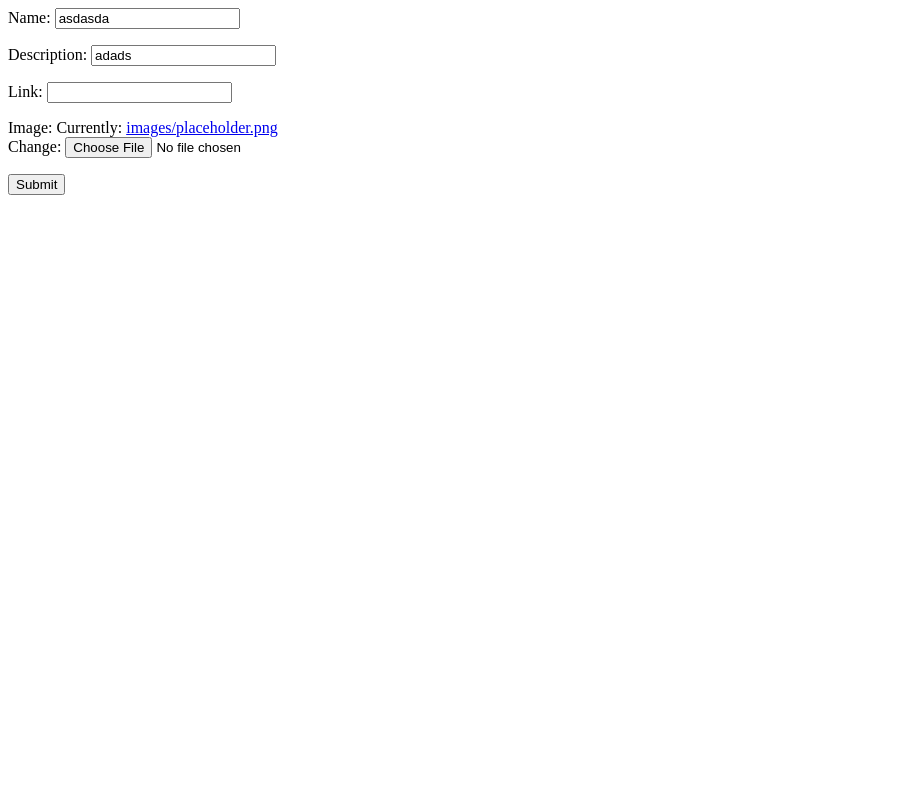
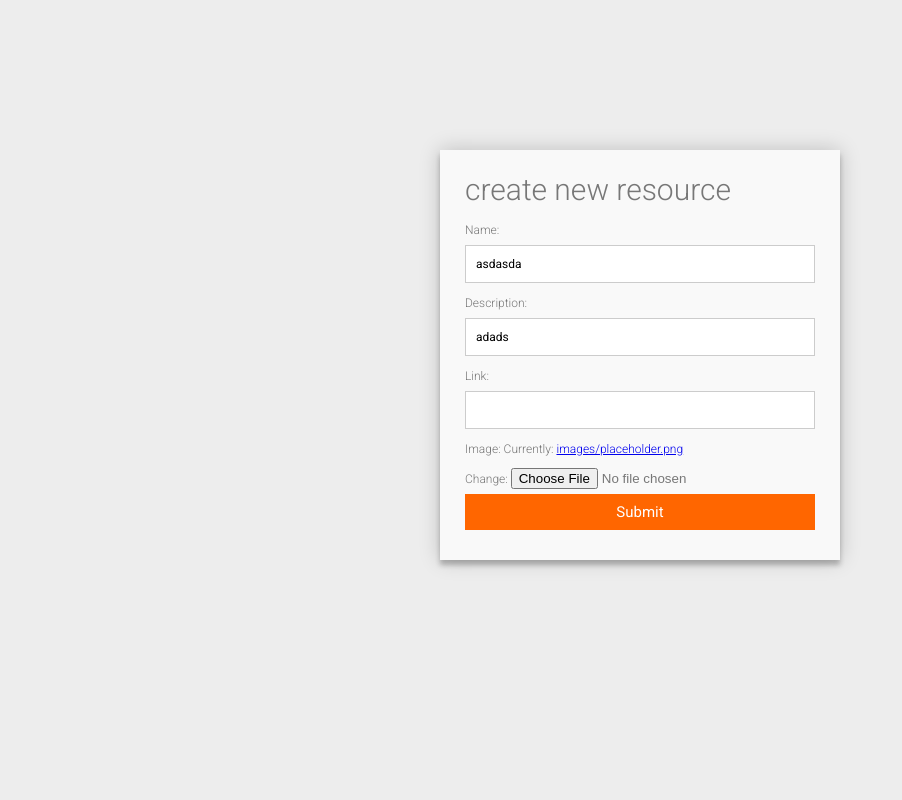
Before and after one commit to aelbarbary/avacat, a Django app: page /edit/27 in a window 1280 px wide. Shown: the whole page, without its empty margins (0-902 px from the left). Run offline with Django 3.2, Linux system fonts and the light colour scheme; data comes from the database, SQL or seed files in the repository; both versions use the stored data as it was after the commit.

Commit message:
form css

```diff
--- a/avacatapp/models.py
+++ b/avacatapp/models.py
@@ -12,8 +12,8 @@ class Resource(models.Model):
    link = models.CharField(max_length=500, blank=True)
    created_date = models.DateField(default=timezone.now)
    image = models.ImageField(upload_to = "images", default = 'images/placeholder.png')
-   likes = models.IntegerField()
-   dislikes = models.IntegerField()
+   likes = models.IntegerField(default = 0)
+   dislikes = models.IntegerField(default = 0)
 
    def indexing(self):
        obj = ResourceIndex(
--- a/avacatapp/templates/avacatapp/resource_form.html
+++ b/avacatapp/templates/avacatapp/resource_form.html
@@ -1,5 +1,22 @@
-<form method="post" enctype="multipart/form-data">
+{% load static %}
+
+<head>
+	<meta charset="UTF-8">
+	<title>Search Bar Animation</title>
+  <link rel="stylesheet" href="{% static "css/resource-form.css" %}">
+
+    <!-- Custom Fonts -->
+    <link href="{% static "vendor/font-awesome/css/font-awesome.min.css" %}" rel="stylesheet" type="text/css">
+    <link href="https://fonts.googleapis.com/css?family=Montserrat:400,700" rel="stylesheet" type="text/css">
+    <link href="https://fonts.googleapis.com/css?family=Lato:400,700,400italic,700italic" rel="stylesheet" type="text/css">
+</head>
+<div class="container">
+
+<form method="post" enctype="multipart/form-data" id="contact">
+    <h3>create new resource</h3>
     {% csrf_token %}
     {{ form.as_p }}
     <input type="submit" value="Submit" />
 </form>
+
+</div>
--- a/static/css/product-lists/product-list-basic.css
+++ b/static/css/product-lists/product-list-basic.css
@@ -118,7 +118,7 @@
     font-size: 13px;
     cursor: pointer;
 
-    width: 95px;
+    width: 60px;
     height: 32px;
 }
 
--- /dev/null
+++ b/static/css/resource-form.css
@@ -0,0 +1,144 @@
+@import url(https://fonts.googleapis.com/css?family=Roboto:400,300,600,400italic);
+* {
+  margin: 0;
+  padding: 0;
+  box-sizing: border-box;
+  -webkit-box-sizing: border-box;
+  -moz-box-sizing: border-box;
+  -webkit-font-smoothing: antialiased;
+  -moz-font-smoothing: antialiased;
+  -o-font-smoothing: antialiased;
+  font-smoothing: antialiased;
+  text-rendering: optimizeLegibility;
+}
+
+body {
+  font-family: "Roboto", Helvetica, Arial, sans-serif;
+  font-weight: 100;
+  font-size: 12px;
+  line-height: 30px;
+  color: #777;
+  background: #ededed;
+}
+
+.container {
+  max-width: 400px;
+  width: 100%;
+  margin: 0 auto;
+  position: relative;
+}
+
+#contact input[type="text"],
+#contact input[type="email"],
+#contact input[type="tel"],
+#contact input[type="url"],
+#contact textarea,
+#contact input[type="submit"] {
+  font: 400 12px/16px "Roboto", Helvetica, Arial, sans-serif;
+}
+
+#contact {
+  background: #F9F9F9;
+  padding: 25px;
+  margin: 150px 0;
+  box-shadow: 0 0 20px 0 rgba(0, 0, 0, 0.2), 0 5px 5px 0 rgba(0, 0, 0, 0.24);
+}
+
+#contact h3 {
+  display: block;
+  font-size: 30px;
+  font-weight: 300;
+  margin-bottom: 10px;
+}
+
+#contact h4 {
+  margin: 5px 0 15px;
+  display: block;
+  font-size: 13px;
+  font-weight: 400;
+}
+
+fieldset {
+  border: medium none !important;
+  margin: 0 0 10px;
+  min-width: 100%;
+  padding: 0;
+  width: 100%;
+}
+
+#contact input[type="text"],
+#contact input[type="email"],
+#contact input[type="tel"],
+#contact input[type="url"],
+#contact textarea {
+  width: 100%;
+  border: 1px solid #ccc;
+  background: #FFF;
+  margin: 0 0 5px;
+  padding: 10px;
+}
+
+#contact input[type="text"]:hover,
+#contact input[type="email"]:hover,
+#contact input[type="tel"]:hover,
+#contact input[type="url"]:hover,
+#contact textarea:hover {
+  -webkit-transition: border-color 0.3s ease-in-out;
+  -moz-transition: border-color 0.3s ease-in-out;
+  transition: border-color 0.3s ease-in-out;
+  border: 1px solid #aaa;
+}
+
+#contact textarea {
+  height: 100px;
+  max-width: 100%;
+  resize: none;
+}
+
+#contact input[type="submit"] {
+  cursor: pointer;
+  width: 100%;
+  border: none;
+  background: #ff6600;
+  color: #FFF;
+  margin: 0 0 5px;
+  padding: 10px;
+  font-size: 15px;
+}
+
+#contact input[type="submit"]:hover {
+  background: #93afc4;
+  -webkit-transition: background 0.3s ease-in-out;
+  -moz-transition: background 0.3s ease-in-out;
+  transition: background-color 0.3s ease-in-out;
+}
+
+#contact input[type="submit"]:active {
+  box-shadow: inset 0 1px 3px rgba(0, 0, 0, 0.5);
+}
+
+.copyright {
+  text-align: center;
+}
+
+#contact input:focus,
+#contact textarea:focus {
+  outline: 0;
+  border: 1px solid #aaa;
+}
+
+::-webkit-input-placeholder {
+  color: #888;
+}
+
+:-moz-placeholder {
+  color: #888;
+}
+
+::-moz-placeholder {
+  color: #888;
+}
+
+:-ms-input-placeholder {
+  color: #888;
+}
--- a/static/css/search.css
+++ b/static/css/search.css
@@ -8,12 +8,12 @@ body { no-repeat center center fixed; background-size:cover;}
 
 .search input:focus {outline: 0;background:transparent;}
 
-.search button {position: relative;float: right;border: 0;padding: 0;cursor: pointer;height: 40px;width: 120px;color: #fff;background: transparent;border-left: 1px solid #fff;border-radius: 0 3px 3px 0;}
+.search button {position: relative;float: right;border: 0;padding: 0;cursor: pointer;height: 40px;width: 120px;color: #fff;background: transparent;border-left: 1px solid #fff;border-radius: 0 3px 3px 0; height: 38px;}
 
-.search button:hover {background: #fff;color:#444;}
+.search button:hover {background: #ff6600;color:#ffffff;}
 .search button:active {box-shadow: 0px 0px 12px 0px rgba(225, 225, 225, 1);}
 
-.search button:focus {outline: 0;}
+/*.search button:focus {outline: 0;}*/
 
 /*Resize the wrap to see the search bar change!*/
 
```
Also changed, not shown: avacatapp/templates/index.html (+4 -3 lines), db.sqlite3.
